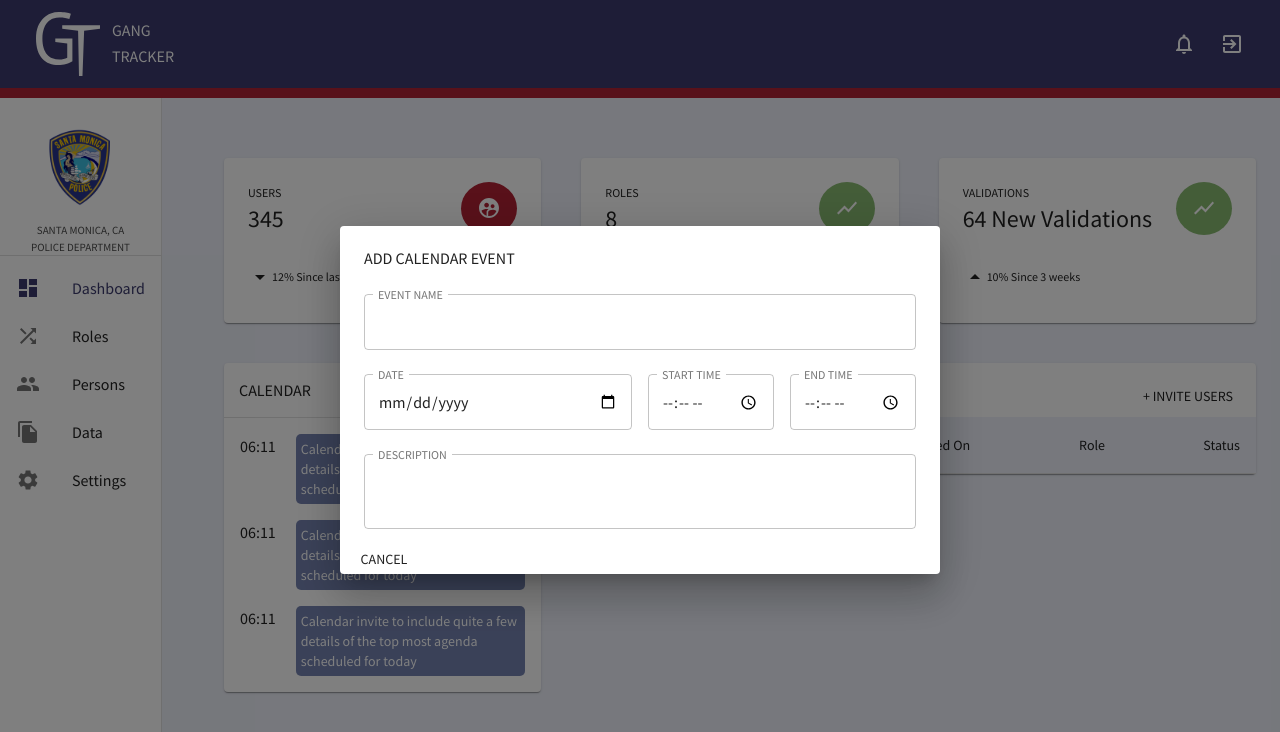
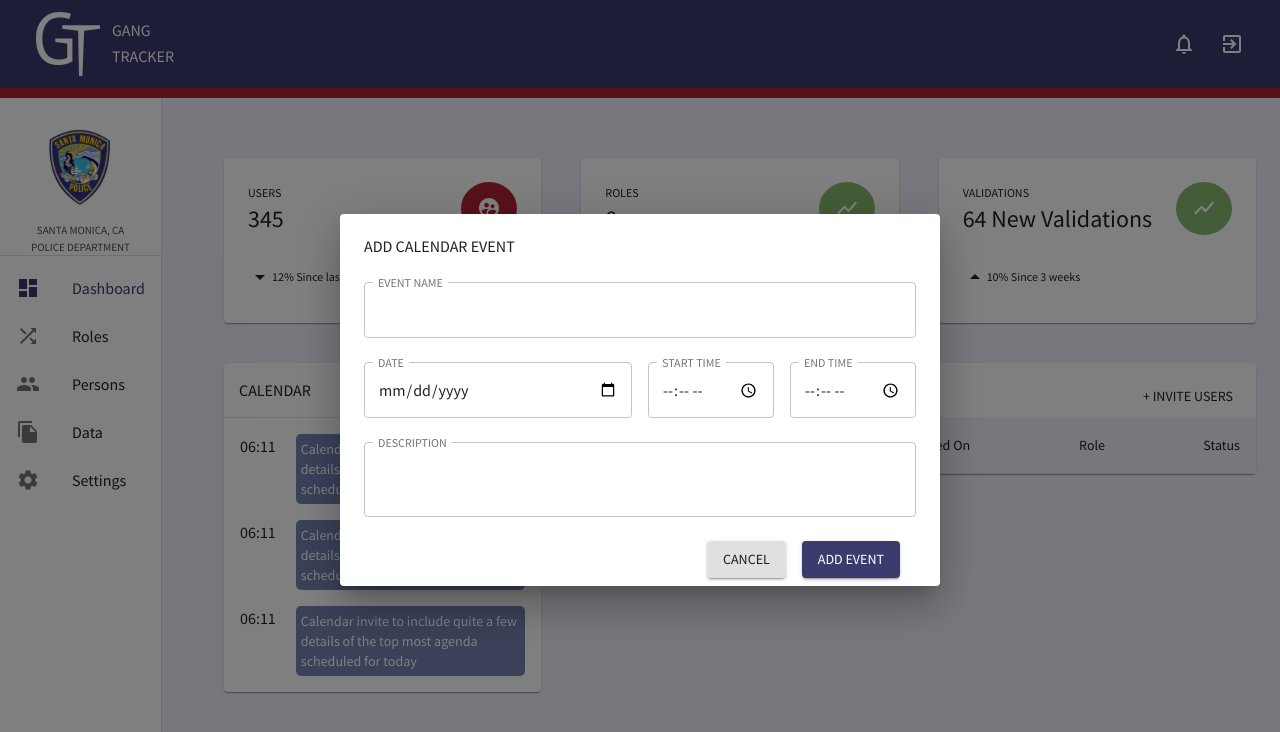
Before and after one commit to amulyanancharla/gangmanagement-frontend, a React (Create React App) app: page /agency/dashboard in a window 1280 px wide. Both pictures are taken after a click on the button 494 px from the left and 395 px from the top of the page. Shown: the top 732 px of the page. Built offline with nearby package versions, Linux system fonts and the light colour scheme; the HTML template or start-up script is replaced by a standard one.

Commit message:
button UI

```diff
--- a/src/components/dashboard/AgencyDashboard.js
+++ b/src/components/dashboard/AgencyDashboard.js
@@ -286,8 +286,24 @@ function AgencyDashboard({ authStore, snackStore }) {
                           variant="outlined"
                         />
                       </Grid>
-                      <Button color="#fff">CANCEL</Button>
-                  </Grid>
+                      <Grid item xs={12} container spacing={2} justify="flex-end">
+                        <Grid item>
+                          <Button
+                            variant="contained"
+                          >
+                            Cancel
+                          </Button>
+                        </Grid>
+                        <Grid item>
+                          <Button
+                            variant="contained"
+                            color="primary"
+                          >
+                            Add Event
+                          </Button>
+                        </Grid>
+                      </Grid>
+                    </Grid>
                   </DialogContent>
                 </Dialog>
               </Typography>
```
